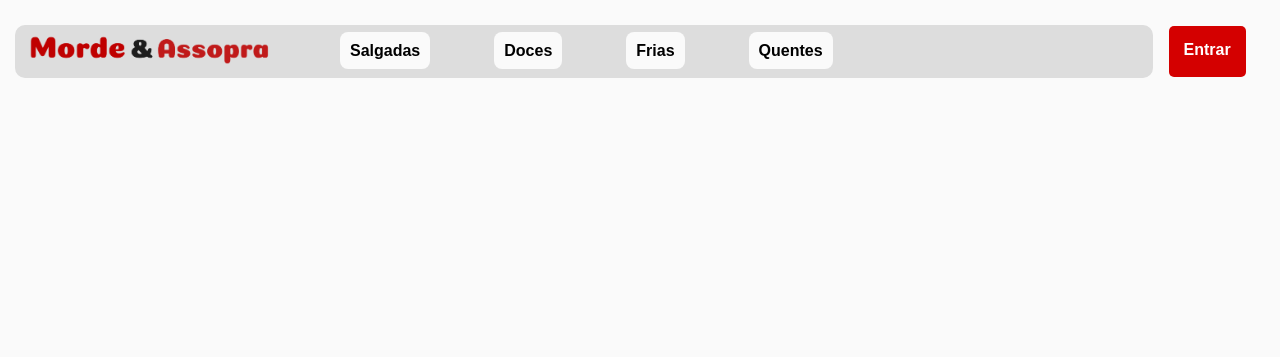
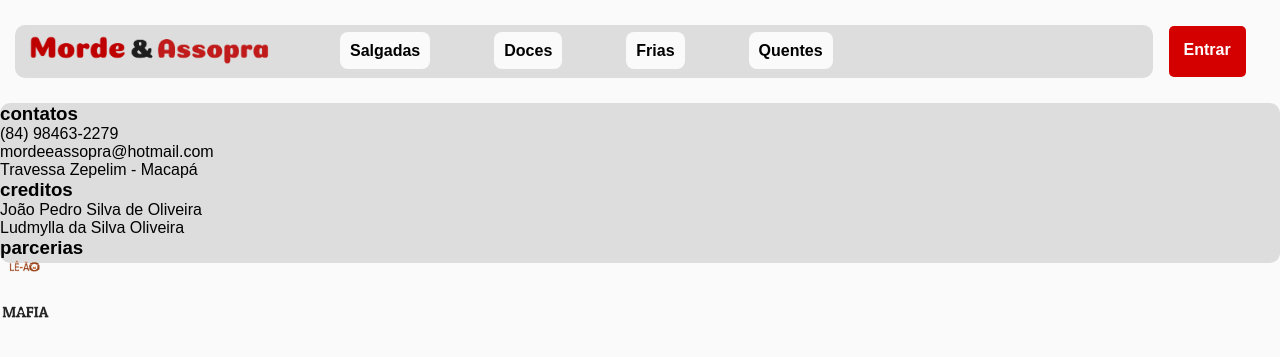
Before and after one commit to noltib/morde-e-assopra, a plain HTML site: page index.html in a window 1280 px wide. Drawn offline with Linux system fonts and the light colour scheme.

Commit message:
parte do footer

```diff
--- a/index.html
+++ b/index.html
@@ -20,5 +20,32 @@
         </nav>
         <a href="login.html" class="botao-entrar">Entrar</a>
     </header>
+
+    <main>
+
+    </main>
+
+    <footer>
+        <ul>
+            <li><h3>contatos</h3></li>
+            <li><p>(84) 98463-2279</p></li>
+            <li><p>mordeeassopra@hotmail.com</p></li>
+            <li><p>Travessa Zepelim - Macapá</p></li>
+        </ul>
+
+        <ul>
+            <li><h3>creditos</h3></li>
+            <li><p>João Pedro Silva de Oliveira</p></li>
+            <li><p>Ludmylla da Silva Oliveira</p></li>
+        </ul>
+
+        <ul>
+            <li><h3>parcerias</h3></li>
+            <li><img src="leao-mono.png" alt="LÊ-ÃO"></li>
+            <li><img src="mafia.png" alt="mafia"></li>
+        </ul>
+
+    </footer>
+
 </body>
 </html>
--- a/principal.css
+++ b/principal.css
@@ -56,3 +56,13 @@ nav{
 body{
     background-color: #fafafa;
 }
+footer{
+    background-color: #dddddd;
+    border-radius: 10px;
+    height: 10em;
+
+
+}
+footer ul li img{
+    width: 50px;
+}
```
Also changed, not shown: Comida-muito-salgada.jpg (added), Massa-de-coxinha.webp (added), Picole-de-Frutas.jpg (added), comidinha.svg (added), leao-mono.png (added), mafia.png (added), painel_doce.jpg (added), pf.jpg (added).
